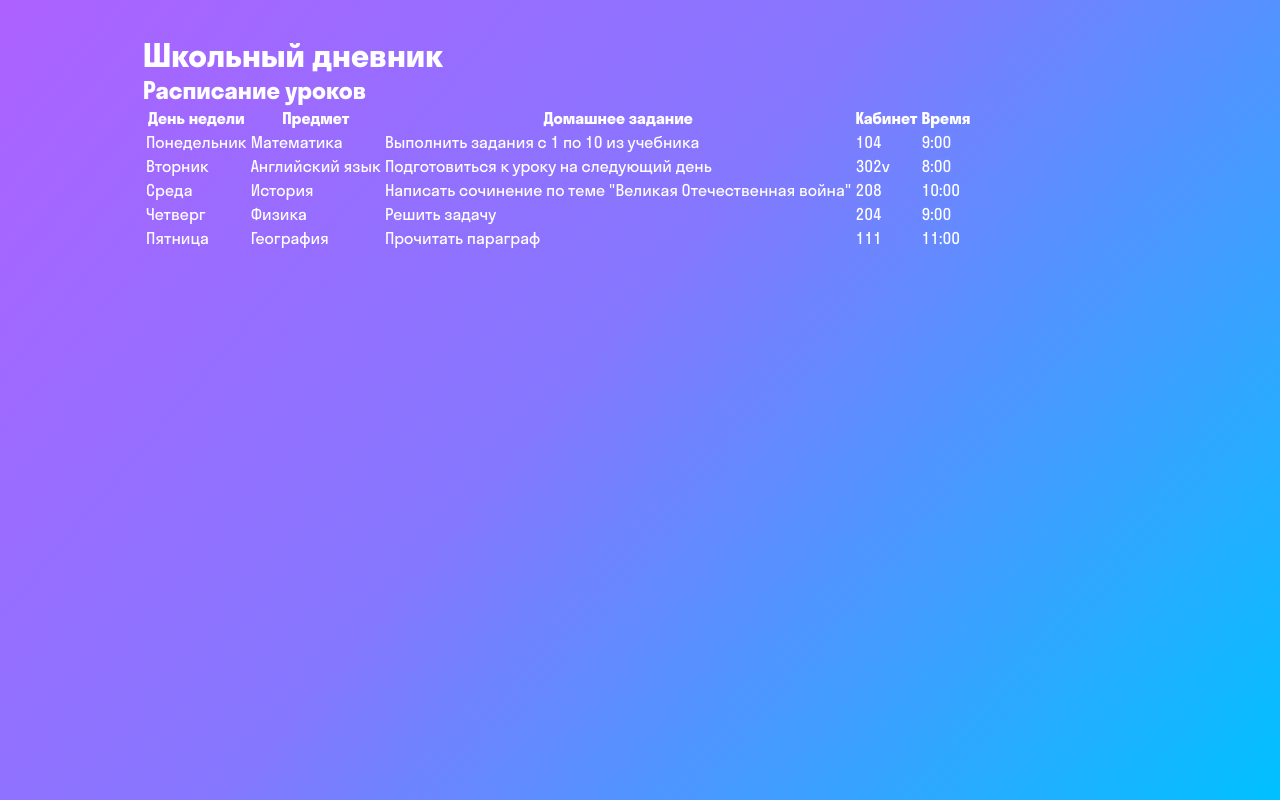
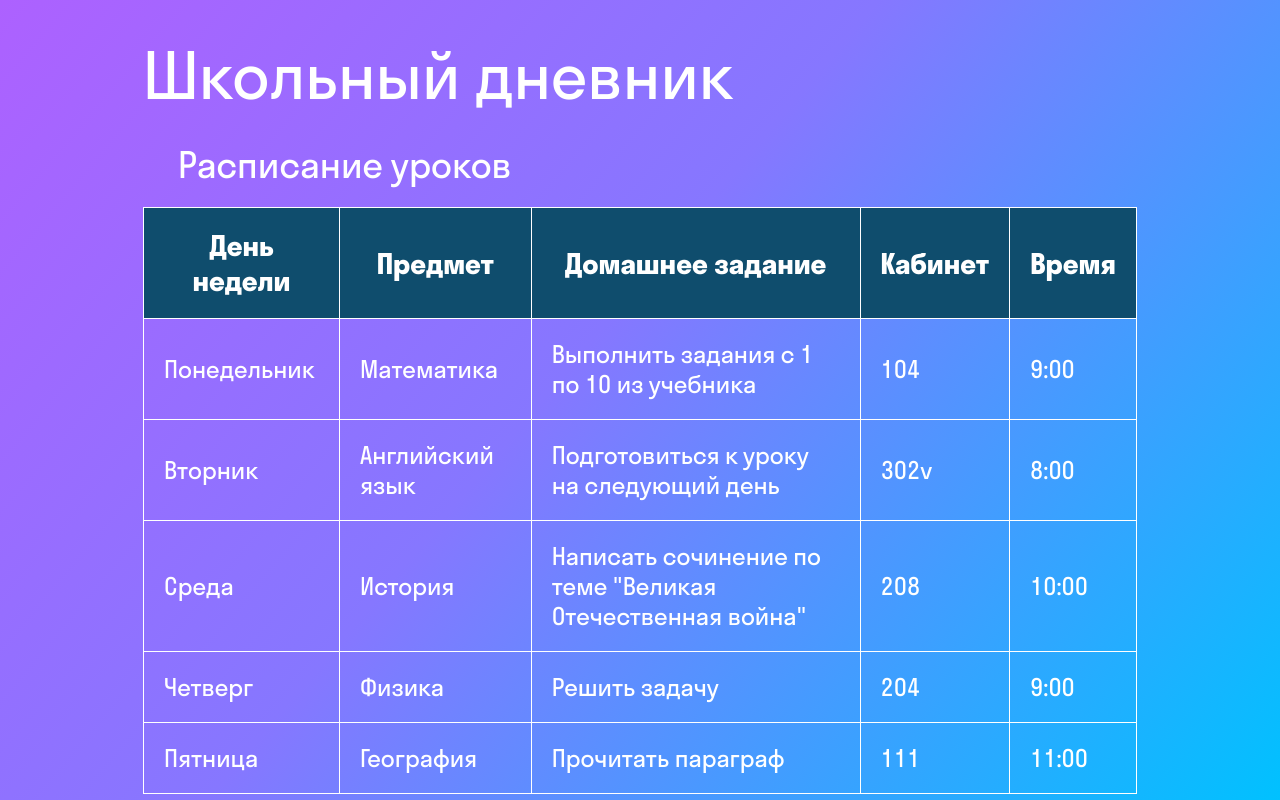
Before and after one commit to qwertyzi/notes, a plain HTML site: page index.html in a window 1280 px wide. Drawn offline with Linux system fonts and the light colour scheme.

Commit message:
feat:стили таблицы

```diff
--- a/index.html
+++ b/index.html
@@ -28,6 +28,41 @@
             background: linear-gradient(130deg, rgba(173, 97, 255, 1) 0%, rgba(134, 119, 255, 1) 45%, rgba(0, 193, 255, 1) 100%);
         }
 
+        th,
+        td {
+            border: 1px solid white;
+            padding: 20px;
+        }
+
+        table {
+            border-collapse: collapse;
+            width: 100%;
+        }
+
+        th {
+            background-color: #0F4D6D;
+            font-size: 28px;
+        }
+
+        td {
+            font-size: 24px;
+        }
+
+        h1 {
+            font-size: 64px;
+            font-weight: normal;
+        }
+
+        h2 {
+            font-size: 36px;
+            font-weight: normal;
+            margin-bottom: 20px;
+            margin-left: 35px;
+        }
+
+        div {
+            margin-top: 26px;
+        }
 
     </style>
 </head>
```
